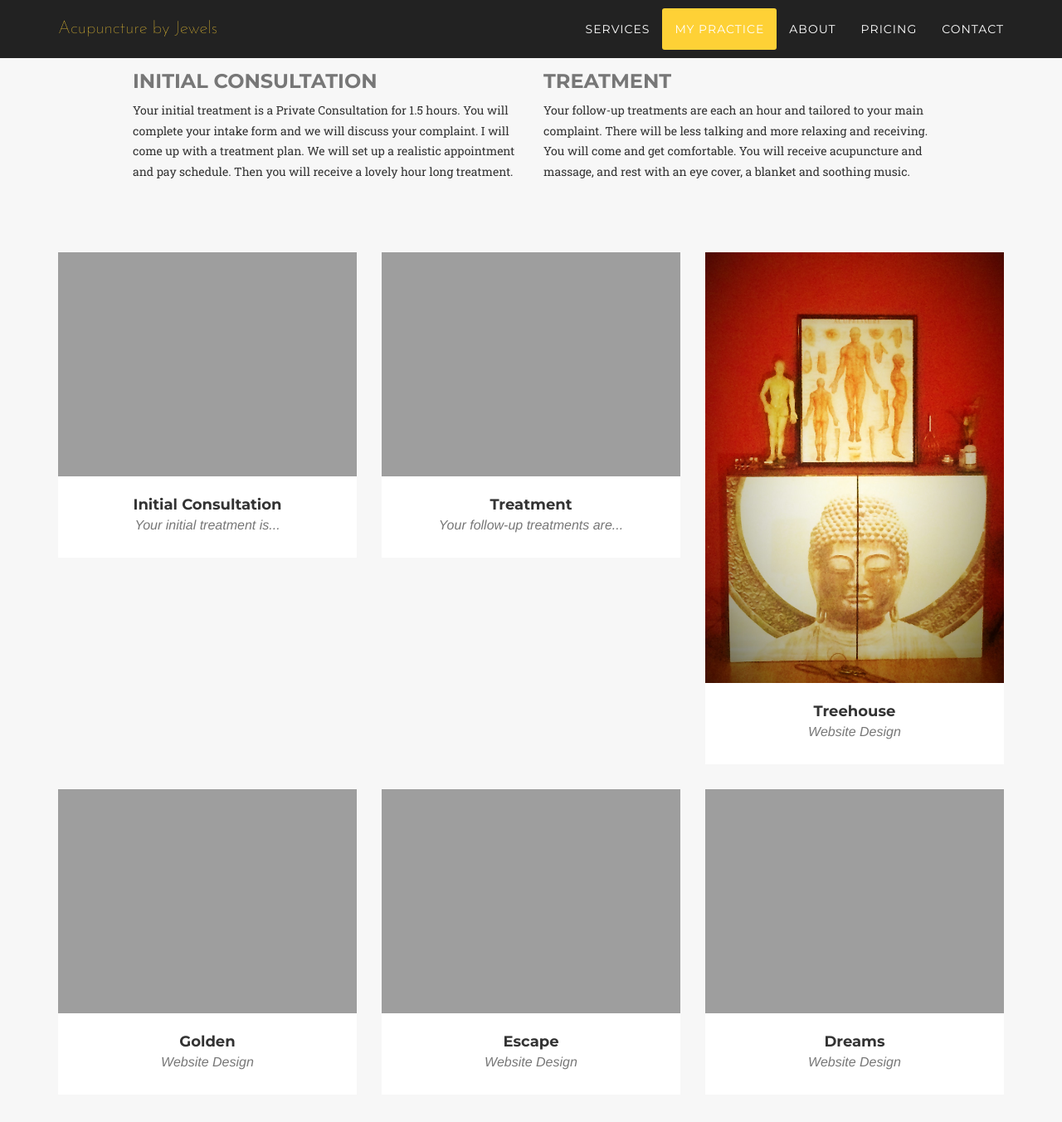
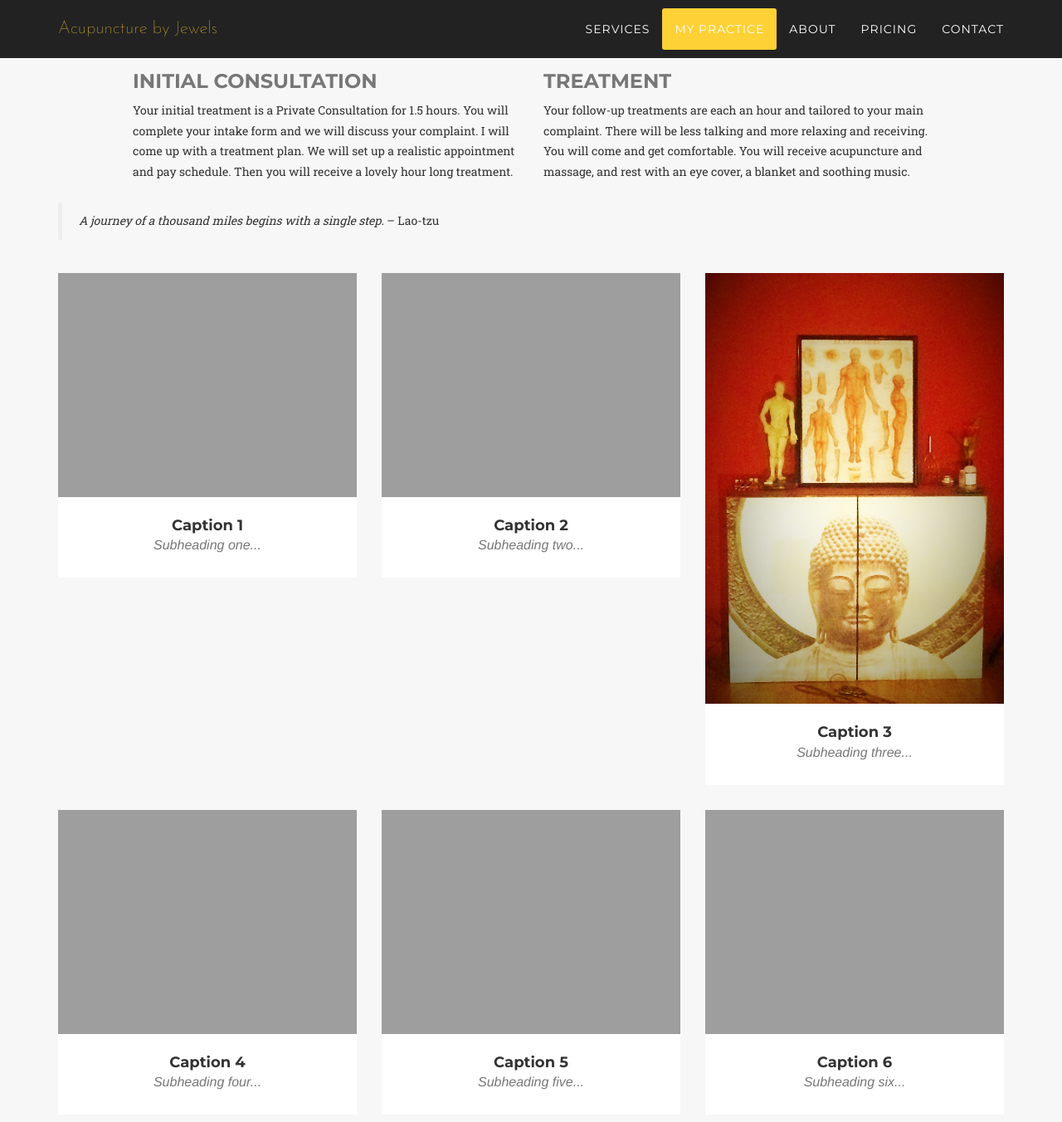
Before and after one commit to asimpletune/acupuncturebyjewels, a Jekyll site: the page built from pages/index.html, in a window 1280 px wide and 1400 px high, scrolled down 1743 px. Shown: the top 1352 px of the window at 83% size. Built offline with Jekyll 4.4.1, drawn with Linux system fonts in a browser that asks for light colours; some web fonts are replaced; some of the changed text lies outside the part shown.

Commit message:
Add box-sizing and quotes to #my-practie

```diff
--- a/css/styles.scss
+++ b/css/styles.scss
@@ -19,10 +19,14 @@
 }
 
 #portfolio {
+  padding-bottom: 30px;
   .process {
     margin: 0 75px 15px;
   }
   .gallery {
-    margin-top: 75px;
+    margin-top: 20px;
+  }
+  .footing {
+    margin: 50px;
   }
 }
--- a/pages/index.html
+++ b/pages/index.html
@@ -64,6 +64,11 @@
                 {{ site.content | where:"id", "/content/my-practice/follow-up" }}
             </div>
         </div>
+        <div class="row lao-tzu">
+            <div class="col-lg-12">
+                {{ site.content | where:"id", "/content/my-practice/lao-tzu" }}
+            </div>
+        </div>
         <div class="row gallery">
             <div class="col-md-4 col-sm-6 portfolio-item">
                 <a href="#portfolioModal1" class="portfolio-link" data-toggle="modal">
@@ -75,8 +80,8 @@
                     <img src="{{ site.github.url }}/images/studio/Acu_Man.jpg" class="img-responsive" alt="">
                 </a>
                 <div class="portfolio-caption">
-                    <h4>Initial Consultation</h4>
-                    <p class="text-muted">Your initial treatment is...</p>
+                    <h4>Caption 1</h4>
+                    <p class="text-muted">Subheading one...</p>
                 </div>
             </div>
             <div class="col-md-4 col-sm-6 portfolio-item">
@@ -89,8 +94,8 @@
                     <img src="{{ site.github.url }}/images/studio/2_tables.jpg" class="img-responsive" alt="">
                 </a>
                 <div class="portfolio-caption">
-                    <h4>Treatment</h4>
-                    <p class="text-muted">Your follow-up treatments are...</p>
+                    <h4>Caption 2</h4>
+                    <p class="text-muted">Subheading two...</p>
                 </div>
             </div>
             <div class="col-md-4 col-sm-6 portfolio-item">
@@ -103,8 +108,8 @@
                     <img src="{{ site.github.url }}/images/studio/Budha_and_chart.jpg" class="img-responsive" alt="">
                 </a>
                 <div class="portfolio-caption">
-                    <h4>Treehouse</h4>
-                    <p class="text-muted">Website Design</p>
+                    <h4>Caption 3</h4>
+                    <p class="text-muted">Subheading three...</p>
                 </div>
             </div>
             <div class="col-md-4 col-sm-6 portfolio-item">
@@ -117,8 +122,8 @@
                     <img src="{{ site.github.url }}/images/studio/fireplace.jpg" class="img-responsive" alt="">
                 </a>
                 <div class="portfolio-caption">
-                    <h4>Golden</h4>
-                    <p class="text-muted">Website Design</p>
+                    <h4>Caption 4</h4>
+                    <p class="text-muted">Subheading four...</p>
                 </div>
             </div>
             <div class="col-md-4 col-sm-6 portfolio-item">
@@ -131,8 +136,8 @@
                     <img src="{{ site.github.url }}/images/studio/flowers.jpg" class="img-responsive" alt="">
                 </a>
                 <div class="portfolio-caption">
-                    <h4>Escape</h4>
-                    <p class="text-muted">Website Design</p>
+                    <h4>Caption 5</h4>
+                    <p class="text-muted">Subheading five...</p>
                 </div>
             </div>
             <div class="col-md-4 col-sm-6 portfolio-item">
@@ -145,9 +150,14 @@
                     <img src="{{ site.github.url }}/images/studio/reflection.jpg" class="img-responsive" alt="">
                 </a>
                 <div class="portfolio-caption">
-                    <h4>Dreams</h4>
-                    <p class="text-muted">Website Design</p>
+                    <h4>Caption 6</h4>
+                    <p class="text-muted">Subheading six...</p>
                 </div>
+            </div>
+        </div>
+        <div class="row footing">
+            <div class="col-lg-12 text-center">
+                {{ site.content | where:"id", "/content/my-practice/footing" }}
             </div>
         </div>
     </div>
@@ -391,8 +401,10 @@
                         <h2>Initial Consultation</h2>
                         <p class="item-intro text-muted">Lorem ipsum dolor sit amet consectetur.</p>
                         <img class="img-responsive img-centered" src="{{ site.github.url }}/images/studio/Acu_Man.jpg" alt="">
-                        <p>Your initial treatment is a Private Consultation for 1.5 hours. You will complete your intake form and we will discuss your complaint. I will come up with a treatment plan. We will set up a realistic appointment and pay schedule. Then you will receive a lovely hour long treatment.</p>
                         <p>
+                          “A journey of a thousand miles begins with a single step.”
+                            – Lao-tzu
+                        </p>
                         <button type="button" class="btn btn-primary" data-dismiss="modal"><i class="fa fa-times"></i> Close Project</button>
                     </div>
                 </div>
```
Also changed, not shown: _content/my-practice/footing.md (added, +3 -0 lines), _content/my-practice/lao-tzu.md (added, +3 -0 lines).
